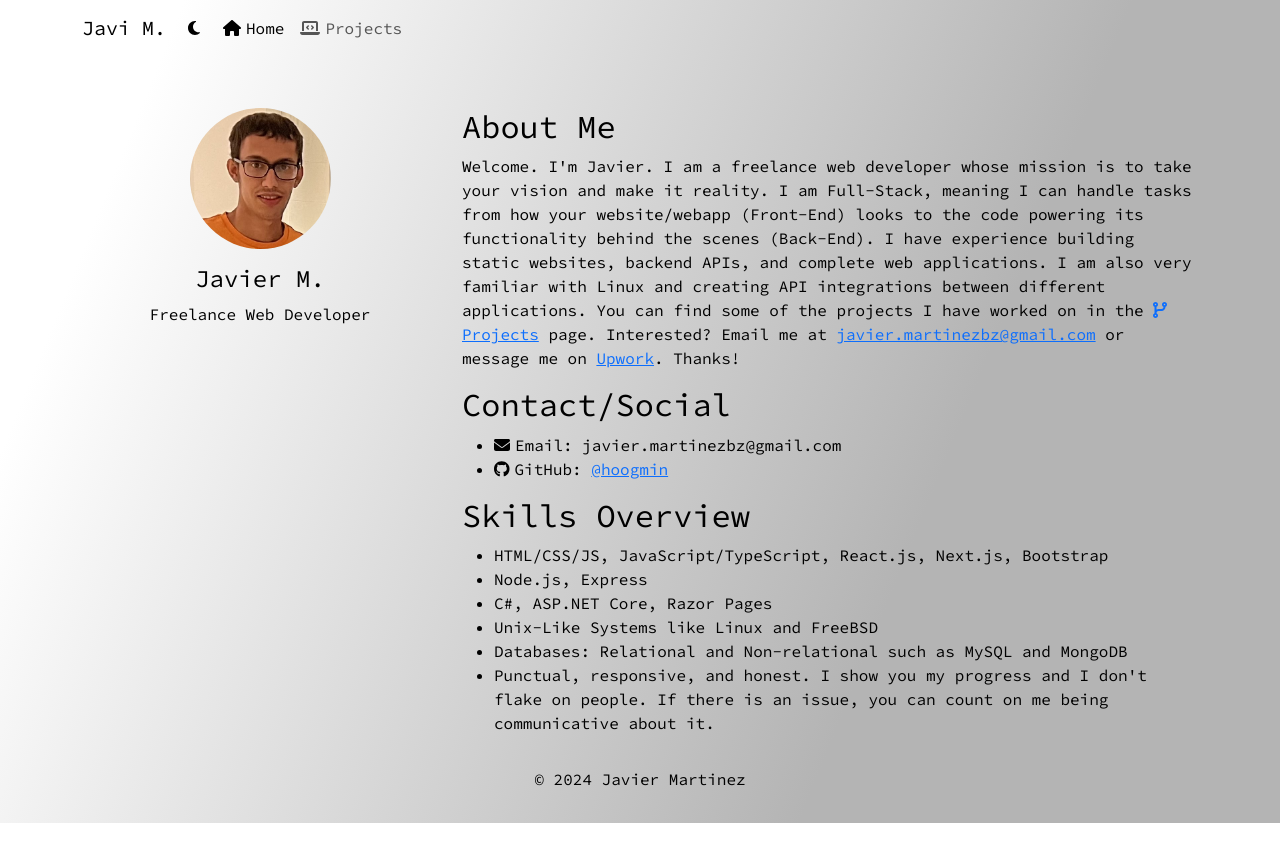
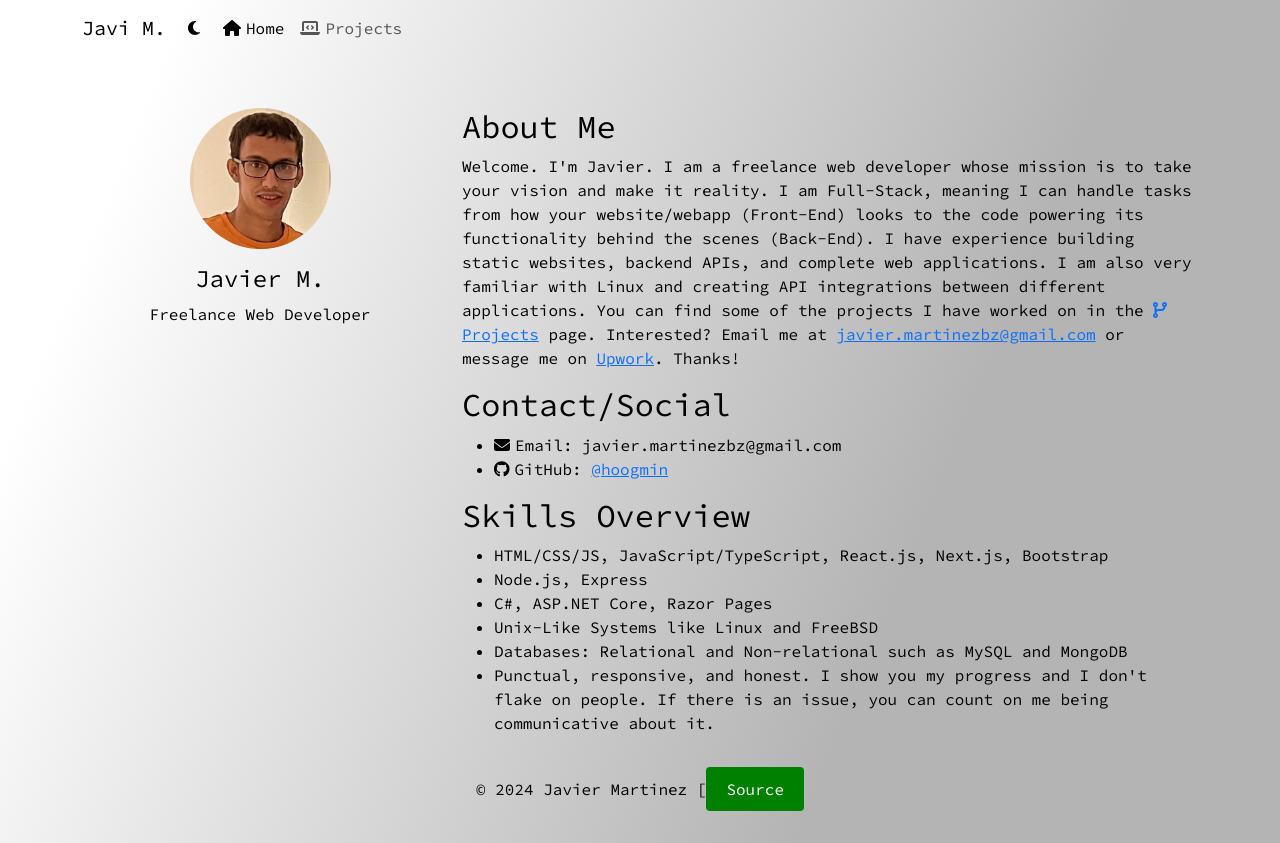
Before and after one commit to hoogmin/jmnxtsite, a Next.js app: page / in a window 1280 px wide. Built offline with nearby package versions, Linux system fonts and the light colour scheme.

Commit message:
Open-source my website.

```diff
--- a/app/components/CoolFooter.tsx
+++ b/app/components/CoolFooter.tsx
@@ -1,7 +1,7 @@
 const CoolFooter = () => {
     return (
         <footer>
-            <p>&copy; 2024 Javier Martinez</p>
+            <p>&copy; 2024 Javier Martinez &#91;<a className="button-hyperlink" href="https://github.com/hoogmin/jmnxtsite" target="_blank" rel="noopener noreferrer">Source</a></p>
         </footer>
     )
 }
--- a/app/components/PortfolioCarousel.tsx
+++ b/app/components/PortfolioCarousel.tsx
@@ -55,7 +55,7 @@
                 <Carousel.Item>
                     <img src="/portfolio/jmnxtsite.png" className="d-block w-100" alt="Innotech Security, Inc."/>
                     <Carousel.Caption>
-                        <a className="portfolio-label" href="https://jmnxtsite.vercel.app" target="_blank" rel="noopener noreferrer">
+                        <a className="portfolio-label" href="https://github.com/hoogmin/jmnxtsite" target="_blank" rel="noopener noreferrer">
                             <h3>Personal Website</h3>
                         </a>
                         <p className="portfolio-description">
```
Also changed, not shown: 2 other files (tests, documents, lock files or other folders).
